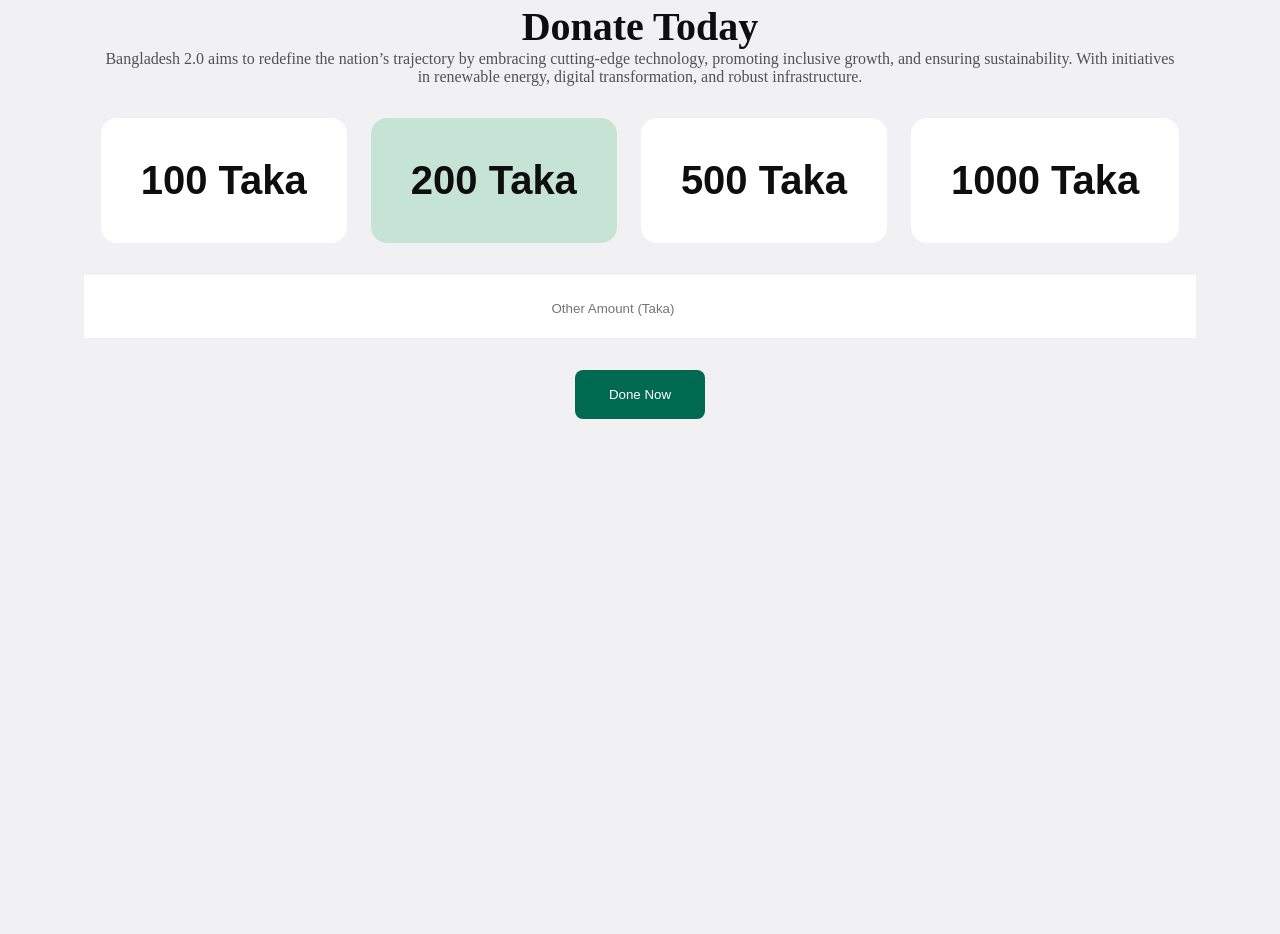
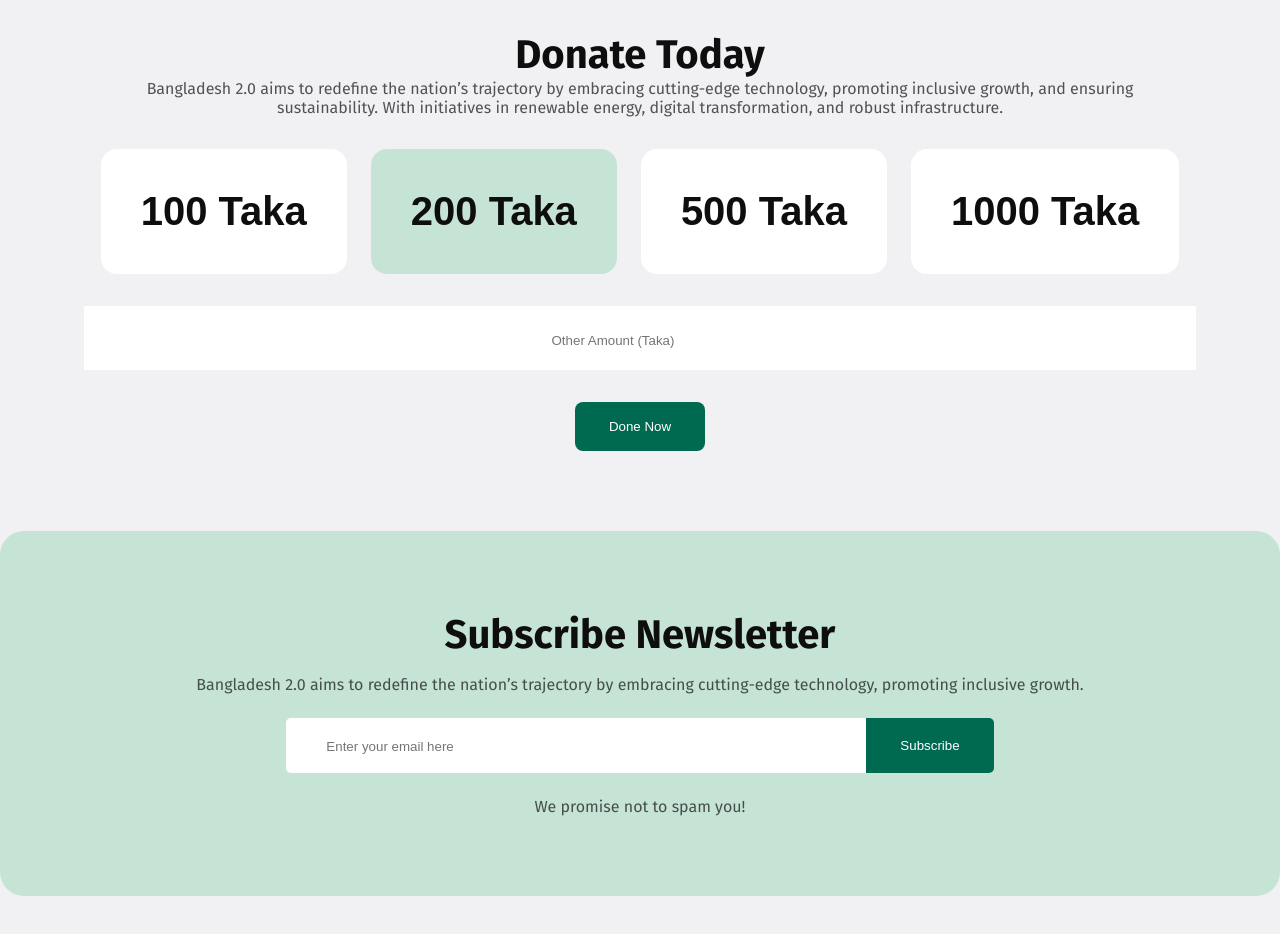
Before and after one commit to Saikot123/Assaingment-01, a plain HTML site: page index.html in a window 1280 px wide. Shown: the part 2403-3337 px from the top of the page. Before the commit the page ends 2902 px from the top, so only its background shows below. Drawn offline with Linux system fonts and the light colour scheme.

Commit message:
Added Subscribe Part

```diff
--- a/index.html
+++ b/index.html
@@ -98,5 +98,19 @@
        </div>
        <div class="donate-koro"><button class="btn">Done Now</button></div>
     </section>
+
+    <section class="subscribe section-width">
+        <div class="subscribe-content">
+            <div class="subscribe-description">
+                <h2 class="common-heading">Subscribe Newsletter</h2>
+                <p class="common-description">Bangladesh 2.0 aims to redefine the nation’s trajectory by embracing cutting-edge technology, promoting inclusive growth.</p>
+            </div>
+            <div class="subscribe-field-container">
+                <div class="subscribe-field-input"><input type="email" name="" id="" placeholder="Enter your email here"></div>
+                <div class="subscribe-field-button"><button class="btn">Subscribe</button></div>
+            </div>
+            <p class="common-description">We promise not to spam you!</p>
+        </div>
+    </section>
 </body>
 </html>
--- a/style.css
+++ b/style.css
@@ -7,6 +7,8 @@
 
 body{
     background-color: #F1F1F3;
+    font-family: "Fira Sans", serif;
+    font-style: normal;
 }
 
 .primary-col{
@@ -46,6 +48,11 @@ body{
     border-radius: 8px;
     text-align: center;
     border: none;
+}
+
+.btn:hover{
+    background-color: #4abda0;
+    transform: scale(1.1);
 }
 
 .btn-01{
@@ -251,3 +258,44 @@ input{
     align-items: center;
     padding-top: 32px;
 }
+
+/* Subscribe */
+
+.subscribe-content{
+    display: flex;
+    flex-direction: column;
+    justify-content: center;
+    align-items: center;
+    gap: 24px;
+    background-color: rgba(198, 228, 214, 1);
+    padding: 80px 100px;
+    border-radius: 24px;
+    border: none;
+}
+
+.subscribe-description{
+    display: flex;
+    flex-direction: column;
+    justify-content: center;
+    align-items: center;
+    text-align: center;
+    padding: 0px 64px;
+    gap: 16px;
+}
+
+.subscribe-field-container{
+    display: flex;
+    gap: 0px;
+}
+
+.subscribe-field-input{
+    padding: 18px 40px;
+    background-color: #FFFFFF;
+    padding-right: 363px;
+    border-radius: 5px 0px 0px 5px;
+}
+
+.subscribe-field-button .btn{
+    border-radius: 0 5px 5px 0;
+    height: 100%;
+}
```
